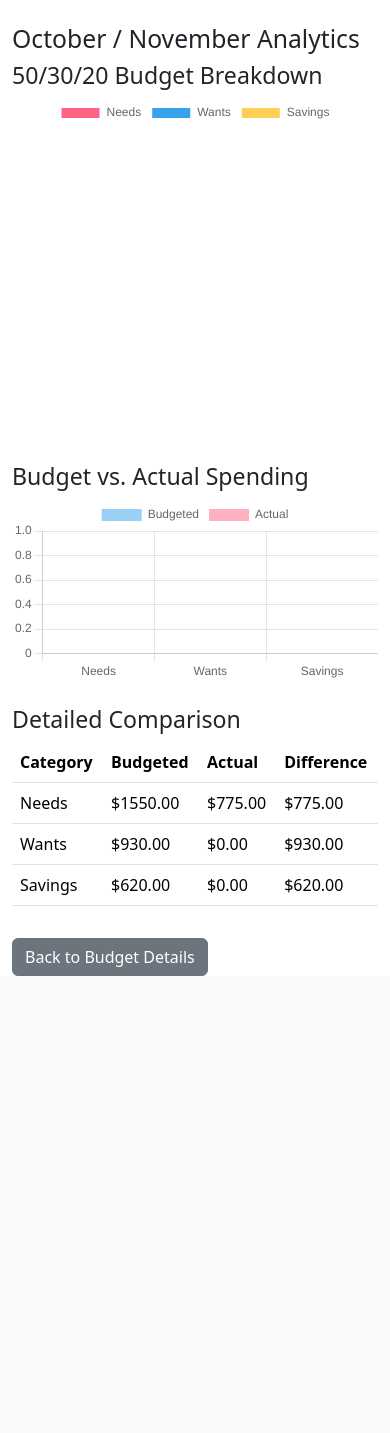
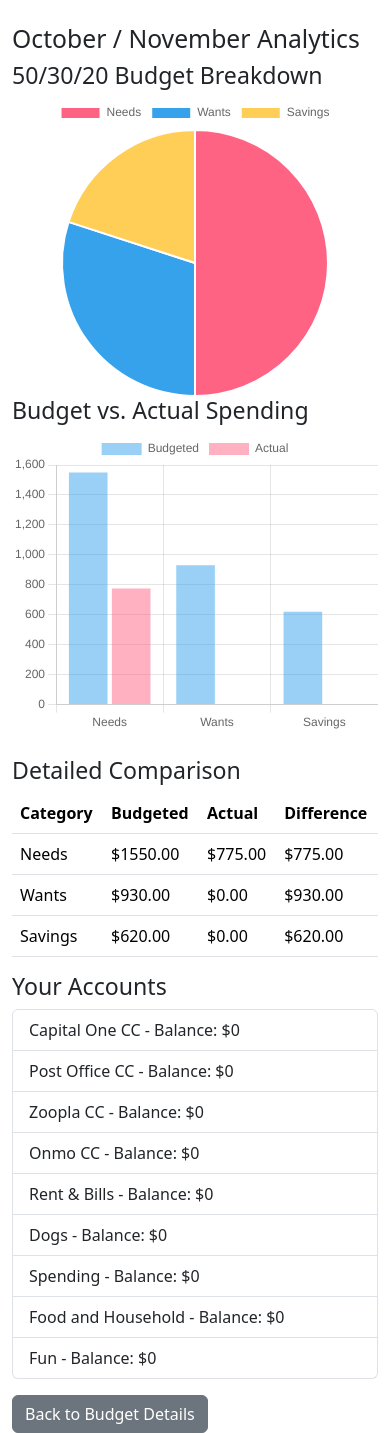
Before and after one commit to Ty-Thetravelguy/budget_tracker, a Django app: page /accounts/budget/1/analytics/ in a window 390 px wide. Shown: the part 56-1489 px from the top of the page. Before the commit the page ends 1032 px from the top, so only its background shows below. Run offline with Django 5.2, Linux system fonts and the light colour scheme; a user stored in the database is signed in; data comes from the database, SQL or seed files in the repository; both versions use the stored data as it was after the commit; some libraries are stand-ins or nearby versions.

Commit message:
added accounts for users

```diff
--- a/accounts/models.py
+++ b/accounts/models.py
@@ -88,16 +88,8 @@ class Transaction(models.Model):
         ('SAVINGS', 'Savings'),
     ]
 
-    account = models.ForeignKey(
-        Account,
-        on_delete=models.CASCADE,
-        related_name='transactions',
-        null=True,  # Allow null temporarily
-        blank=True  # Allow blank temporarily
-    )
-
     budget = models.ForeignKey(Budget, on_delete=models.CASCADE, related_name='transactions')
-    account = models.ForeignKey(Account, on_delete=models.CASCADE, related_name='transactions')
+    account = models.ForeignKey(Account, on_delete=models.CASCADE, related_name='transactions', null=True)
     amount = models.DecimalField(max_digits=10, decimal_places=2)
     description = models.CharField(max_length=255)
     date = models.DateField()
--- a/accounts/templates/accounts/budget_analytics.html
+++ b/accounts/templates/accounts/budget_analytics.html
@@ -10,15 +10,20 @@
 <div class="row">
     <div class="col-md-6">
         <h3>50/30/20 Budget Breakdown</h3>
+        <div class="chart-container">
             <canvas id="budgetPieChart"></canvas>
+        </div>
     </div>
     <div class="col-md-6">
         <h3>Budget vs. Actual Spending</h3>
+        <div class="chart-container">
             <canvas id="comparisonBarChart"></canvas>
         </div>
     </div>
+</div>
 
-<div class="mt-4">
+<div class="row mt-4">
+    <div class="col-md-6">
         <h3>Detailed Comparison</h3>
         <table class="table">
             <thead>
@@ -51,6 +56,19 @@
             </tbody>
         </table>
     </div>
+    <div class="col-md-6">
+        <h3>Your Accounts</h3>
+        <div class="list-group">
+            {% for account in accounts %}
+            <a href="#" class="list-group-item list-group-item-action">
+                {{ account.name }} - Balance: ${{ account.get_balance }}
+            </a>
+            {% empty %}
+            <p>You haven't created any accounts yet.</p>
+            {% endfor %}
+        </div>
+    </div>
+</div>
 
 <a href="{% url 'accounts:budget_detail' budget.id %}" class="btn btn-secondary mt-3">Back to Budget Details</a>
 
--- a/accounts/templates/accounts/dashboard.html
+++ b/accounts/templates/accounts/dashboard.html
@@ -42,5 +42,9 @@
         <p>Total Spent: ${{ total_spent }}</p>
         <p>Remaining: ${{ remaining }}</p>
     </div>
+    <div class="col-md-6">
+        <h2>Account Management</h2>
+        <a href="{% url 'accounts:account_create' %}" class="btn btn-primary">Create New Account</a>
+    </div>
 </div>
 {% endblock %}
--- a/accounts/urls.py
+++ b/accounts/urls.py
@@ -14,6 +14,7 @@ urlpatterns = [
     path('budget/<int:budget_id>/update/', views.budget_update, name='budget_update'),
     path('budget/<int:budget_id>/delete/', views.budget_delete, name='budget_delete'),
     path('budget/<int:budget_id>/add-transaction/', views.add_transaction, name='add_transaction'),
+    path('account/create/', views.account_create, name='account_create'),
     path('transaction/<int:transaction_id>/', views.transaction_detail, name='transaction_detail'),
     path('transaction/<int:transaction_id>/edit/', views.edit_transaction, name='edit_transaction'),
     path('transaction/<int:transaction_id>/delete/', views.delete_transaction, name='delete_transaction'),
--- a/accounts/views.py
+++ b/accounts/views.py
@@ -4,8 +4,8 @@ from django.contrib.auth import get_user_model
 from django.contrib.auth.forms import UserCreationForm
 from django.contrib.auth.decorators import login_required
 from django.contrib import messages
-from .forms import BudgetForm, TransactionForm
-from .models import Budget, Transaction
+from .forms import BudgetForm, TransactionForm, AccountForm
+from .models import Budget, Transaction, Account
 from django.utils import timezone
 from django.db.models import Sum
 
@@ -25,20 +25,39 @@ def register(request):
 @login_required
 def dashboard(request):
     budgets = Budget.objects.filter(user=request.user)
+    accounts = Account.objects.filter(user=request.user)
     recent_transactions = Transaction.objects.filter(budget__user=request.user).order_by('-date')[:5]
 
     total_budgeted = budgets.aggregate(Sum('amount'))['amount__sum'] or 0
     total_spent = Transaction.objects.filter(budget__user=request.user, transaction_type='EXPENSE').aggregate(Sum('amount'))['amount__sum'] or 0
-    remaining = total_budgeted - total_spent
 
     context = {
         'budgets': budgets,
+        'accounts': accounts,
         'recent_transactions': recent_transactions,
         'total_budgeted': total_budgeted,
         'total_spent': total_spent,
-        'remaining': remaining,
     }
     return render(request, 'accounts/dashboard.html', context)
+
+@login_required
+def account_list(request):
+    accounts = Account.objects.filter(user=request.user)
+    return render(request, 'accounts/account_list.html', {'accounts': accounts})
+
+@login_required
+def account_create(request):
+    if request.method == 'POST':
+        form = AccountForm(request.POST)
+        if form.is_valid():
+            account = form.save(commit=False)
+            account.user = request.user
+            account.save()
+            messages.success(request, 'Account created successfully!')
+            return redirect('accounts:dashboard')
+    else:
+        form = AccountForm()
+    return render(request, 'accounts/account_create.html', {'form': form})
 
 @login_required
 def create_budget(request):
@@ -81,10 +100,15 @@ def budget_delete(request, budget_id):
     return render(request, 'accounts/budget_delete.html', {'budget': budget})
 
 @login_required
+def transaction_detail(request, transaction_id):
+    transaction = get_object_or_404(Transaction, id=transaction_id, budget__user=request.user)
+    return render(request, 'accounts/transaction_detail.html', {'transaction': transaction})
+
+@login_required
 def add_transaction(request, budget_id):
     budget = get_object_or_404(Budget, id=budget_id, user=request.user)
     if request.method == 'POST':
-        form = TransactionForm(request.POST)
+        form = TransactionForm(request.POST, user=request.user)
         if form.is_valid():
             transaction = form.save(commit=False)
             transaction.budget = budget
@@ -92,26 +116,23 @@ def add_transaction(request, budget_id):
             messages.success(request, 'Transaction added successfully!')
             return redirect('accounts:budget_detail', budget_id=budget.id)
     else:
-        form = TransactionForm()
+        form = TransactionForm(user=request.user)
     return render(request, 'accounts/add_transaction.html', {'form': form, 'budget': budget})
 
-@login_required
-def transaction_detail(request, transaction_id):
-    transaction = get_object_or_404(Transaction, id=transaction_id, budget__user=request.user)
-    return render(request, 'accounts/transaction_detail.html', {'transaction': transaction})
 
 @login_required
 def edit_transaction(request, transaction_id):
     transaction = get_object_or_404(Transaction, id=transaction_id, budget__user=request.user)
     if request.method == 'POST':
-        form = TransactionForm(request.POST, instance=transaction)
+        form = TransactionForm(request.POST, instance=transaction, user=request.user)
         if form.is_valid():
             form.save()
             messages.success(request, 'Transaction updated successfully!')
             return redirect('accounts:transaction_detail', transaction_id=transaction.id)
     else:
-        form = TransactionForm(instance=transaction)
+        form = TransactionForm(instance=transaction, user=request.user)
     return render(request, 'accounts/edit_transaction.html', {'form': form, 'transaction': transaction})
+
 
 @login_required
 def delete_transaction(request, transaction_id):
@@ -127,10 +148,12 @@ def budget_analytics(request, budget_id):
     budget = get_object_or_404(Budget, id=budget_id, user=request.user)
     breakdown = budget.get_50_30_20_breakdown()
     actual_spending = budget.get_actual_spending()
+    accounts = Account.objects.filter(user=request.user)
 
     context = {
         'budget': budget,
         'breakdown': breakdown,
         'actual_spending': actual_spending,
+        'accounts': accounts,
     }
     return render(request, 'accounts/budget_analytics.html', context)
--- /dev/null
+++ b/static/css/main.css
@@ -0,0 +1,4 @@
+/* Add this to your existing main.css or create a new one if it doesn't exist */
+.chart-container {
+    height: 300px;
+}
--- a/static/js/budget_charts.js
+++ b/static/js/budget_charts.js
@@ -1,4 +1,15 @@
 document.addEventListener('DOMContentLoaded', function () {
+    // Get the budget data from the hidden div
+    var budgetDataElement = document.getElementById('budgetData');
+    var budgetData = {
+        needs: parseFloat(budgetDataElement.dataset.needs),
+        wants: parseFloat(budgetDataElement.dataset.wants),
+        savings: parseFloat(budgetDataElement.dataset.savings),
+        actual_needs: parseFloat(budgetDataElement.dataset.actualNeeds),
+        actual_wants: parseFloat(budgetDataElement.dataset.actualWants),
+        actual_savings: parseFloat(budgetDataElement.dataset.actualSavings)
+    };
+
     // Pie Chart
     var ctxPie = document.getElementById('budgetPieChart').getContext('2d');
     var budgetPieChart = new Chart(ctxPie, {
@@ -12,6 +23,7 @@ document.addEventListener('DOMContentLoaded', function () {
         },
         options: {
             responsive: true,
+            maintainAspectRatio: false,
             title: {
                 display: true,
                 text: 'Budget Allocation'
@@ -37,6 +49,7 @@ document.addEventListener('DOMContentLoaded', function () {
         },
         options: {
             responsive: true,
+            maintainAspectRatio: false,
             scales: {
                 y: {
                     beginAtZero: true
--- a/templates/base.html
+++ b/templates/base.html
@@ -1,13 +1,21 @@
 {% load django_bootstrap5 %}
+{% load static %}
 <!DOCTYPE html>
 <html lang="en">
 <head>
     <meta charset="UTF-8">
     <meta name="viewport" content="width=device-width, initial-scale=1.0">
     <title>{% block title %}Budget Tracker{% endblock %}</title>
+
     {% bootstrap_css %}
+    {% block custom_css %}
+        <link rel="stylesheet" href="{% static 'css/main.css' %}">
+    {% endblock %}
+
     {% bootstrap_javascript %}
     <script src="https://cdn.jsdelivr.net/npm/chart.js"></script>
+
+    {% block extra_js %}{% endblock %}
 </head>
 <body>
     <nav class="navbar navbar-expand-lg navbar-light bg-light">
@@ -42,5 +50,7 @@
         {% bootstrap_messages %}
         {% block content %}{% endblock %}
     </div>
+
+    {% block extra_body %}{% endblock %}
 </body>
 </html>
```
Also changed, not shown: accounts/forms.py (+15 -2 lines), accounts/templates/accounts/account_create.html (added, +17 -0 lines), accounts/migrations/0004_transaction_account.py (added), accounts/migrations/0005_alter_transaction_account.py (added), db.sqlite3. Lines whose indentation alone changed are shown as unchanged.
